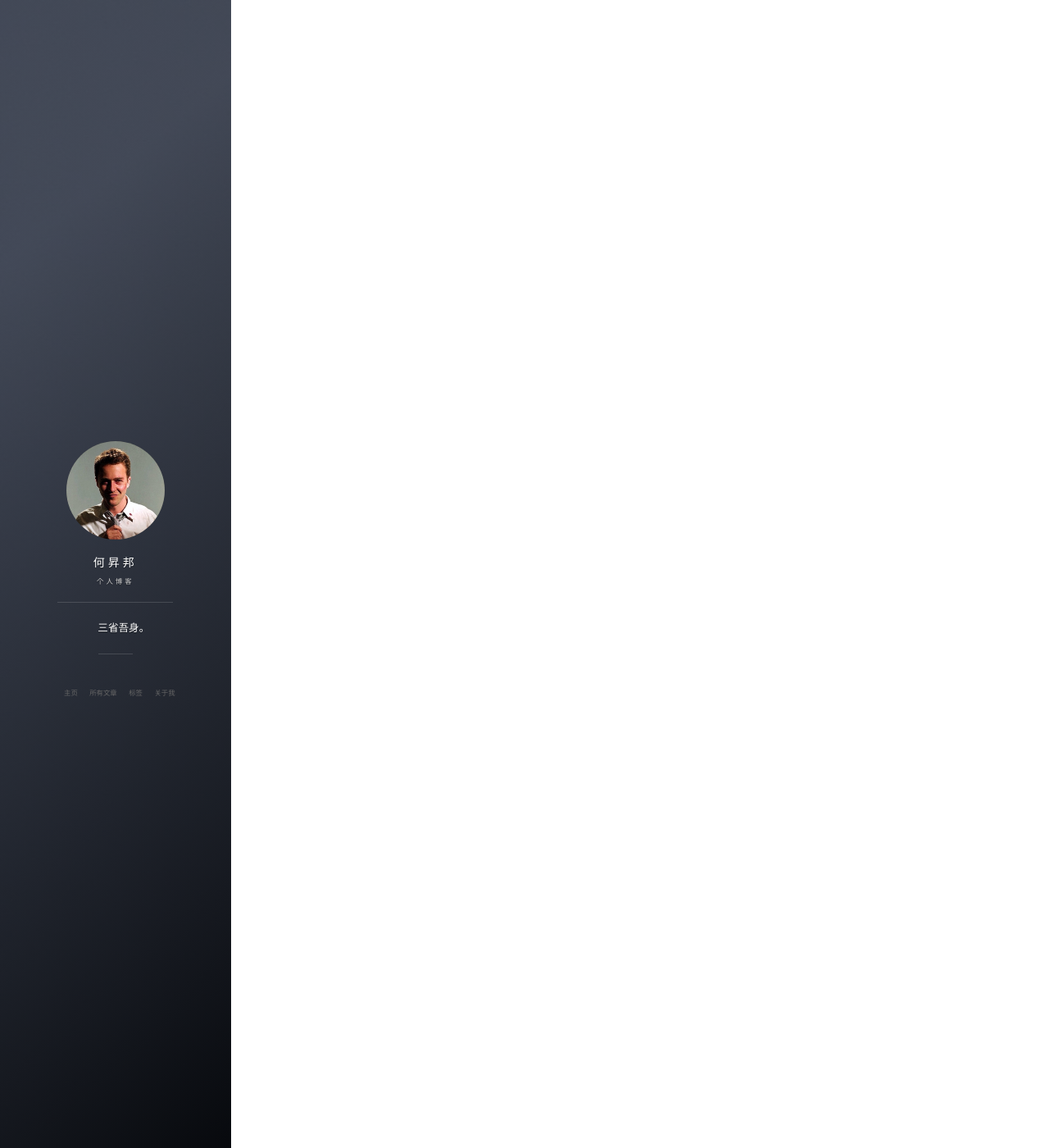
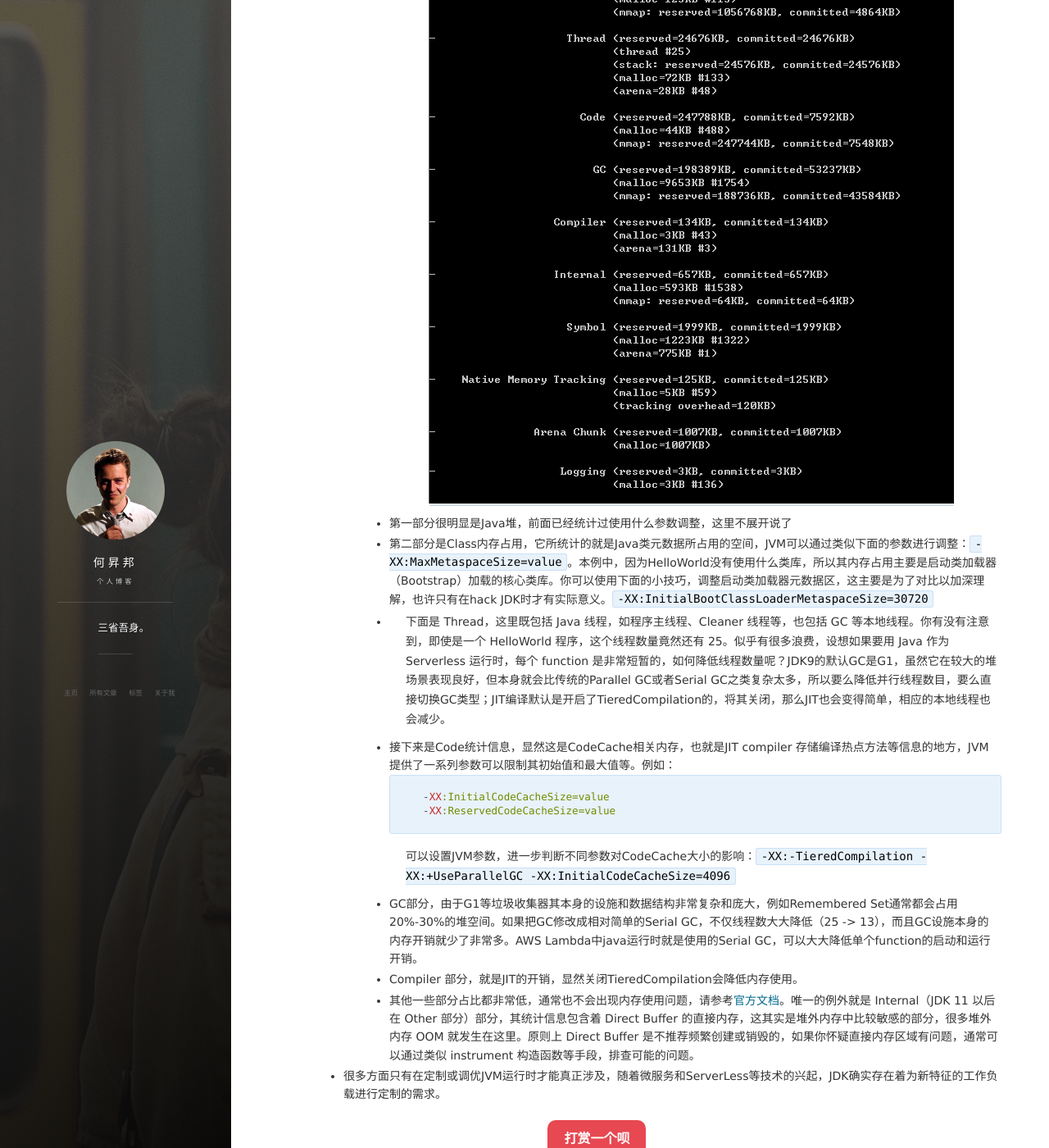
Before and after one commit to heshengbang/heshengbang.github.io, a Jekyll site: the page built from _posts/2018-7-5-第26讲-如何监控和诊断JVM堆内和堆外内存使用？.md, in a window 1280 px wide and 1400 px high, scrolled down 3077 px. Shown: the whole window at 82% size. Built offline with Jekyll 4.4.1, drawn with Linux system fonts in a browser that asks for light colours; nearby versions of some CDN libraries; comment, search, counter and statistics services are not loaded; some of the changed text lies outside the part shown.

Commit message:
add files

````diff
--- a/_posts/2018-7-5-第26讲-如何监控和诊断JVM堆内和堆外内存使用？.md
+++ b/_posts/2018-7-5-第26讲-如何监控和诊断JVM堆内和堆外内存使用？.md
@@ -23,12 +23,12 @@ tags: Java核心技术36讲笔记
 
 ### JVM 参数和工具
 - 对于堆内存，常见的是老年代和新生代的划分，其内部结构随着JVM的发展和新GC方式的引入，可以有不同角度的理解，下图就是年代视角的堆结构示意图。
-![堆内存结构划分](http://堆内存结构划分.png)
+![堆内存结构划分](https://github.com/heshengbang/heshengbang.github.io/raw/master/images/jvm/堆内存结构划分.png)
   按照通常的 GC 年代方式划分，Java 堆内分为：
 	- 新生代：新生代是大部分对象创建和销毁的区域，在通常的 Java 应用中，绝大部分对象生命周期都是很短暂的。其内部又分为 Eden 区域，作为对象初始分配的区域；两个 Survivor，有时候也叫 from、to 区域，被用来放置从 Minor GC 中保留下来的对象。
 		- JVM 会随意选取一个 Survivor 区域作为“to”，然后会在 GC 过程中进行区域间拷贝，也就是将 Eden 中存活下来的对象和 from 区域的对象，拷贝到这个“to”区域。这种设计主要是为了防止内存的碎片化，并进一步清理无用对象。
 		- 从内存模型而不是垃圾收集的角度，对 Eden 区域继续进行划分，Hotspot JVM 还有一个概念叫做 Thread Local Allocation Buffer（TLAB），所有 OpenJDK 衍生出来的 JVM 都提供了 TLAB 的设计。这是 JVM 为每个线程分配的一个私有缓存区域，否则，多线程同时分配内存时，为避免操作同一地址，可能需要使用加锁等机制，进而影响分配速度，可以参考下面的示意图。从图中可以看出，TLAB 仍然在堆上，它是分配在 Eden 区域内的。其内部结构比较直观易懂，start、end 就是起始地址，top（指针）则表示已经分配到哪里了。所以我们分配新对象，JVM 就会移动 top，当 top 和 end 相遇时，即表示该缓存已满，JVM 会试图再从 Eden 里分配一块儿。
-		![堆中Thread Local Allocation Buffer分配方式](http://堆中Thread_Local_Allocation_Buffer分配方式.png)
+		![堆中Thread Local Allocation Buffer分配方式](https://github.com/heshengbang/heshengbang.github.io/raw/master/images/jvm/堆中Thread_Local_Allocation_Buffer分配方式.png)
 
 	- 老年代：放置长生命周期的对象，通常都是从 Survivor 区域拷贝过来的对象。当然，也有特殊情况，我们知道普通的对象会被分配在 TLAB 上；如果对象较大，JVM 会试图直接分配在 Eden 其他位置上；如果对象太大，完全无法在新生代找到足够长的连续空闲空间，JVM 就会直接分配到老年代。
 	- 永久代：这部分就是早期 Hotspot JVM 的方法区实现方式了，储存 Java 类元数据、常量池、Intern 字符串缓存，在 JDK 8 之后就不存在永久代这块儿了。
@@ -43,10 +43,33 @@ tags: Java核心技术36讲笔记
 - 在JVM内部，如果Xms小于Xmx，堆的大小并不会直接扩展到其上限，也就是说保留的空间（reserved）大于实际能够使用的空间（committed）。当内存需求不断增长的时候，JVM会逐渐扩展新生代等区域的大小，所以Virtual区域代表的就是暂时不可用（uncommitted）的空间。
 
 - 在JMC或JConsole的内存管理界面，会统计部分非堆内存，但提供的信息相对有限，下图就是JMC活动内存池的截图。
-![JMC活动内存池的截图](http://JMC活动内存池的截图.png)
+![JMC活动内存池的截图](https://github.com/heshengbang/heshengbang.github.io/raw/master/images/jvm/JMC活动内存池的截图.png)
 
 - 依赖NMT特性对JVM进行分析，它所提供的详细分类信息，有助于理解JVM内部实现。
 	- 首先，开启NMT并选择summary模式，
 	```
 	-XX:NativeMemoryTracking=summary
     ```
+      为了方便获取和对比NMT输出，选择在应用退出时打印NMT统计信息
+    ```
+    -XX:+UnlockDiagnosticVMOptions -XX:+PrintNMTStatistics
+    ```
+    - 然后，执行一个简单的标准输出打印HelloWorld的程序，就可以得到如下的输出
+    ![NMT统计信息](https://github.com/heshengbang/heshengbang.github.io/raw/master/images/jvm/NMT统计信息.png)
+
+		- 第一部分很明显是Java堆，前面已经统计过使用什么参数调整，这里不展开说了
+		- 第二部分是Class内存占用，它所统计的就是Java类元数据所占用的空间，JVM可以通过类似下面的参数进行调整：`-XX:MaxMetaspaceSize=value`。本例中，因为HelloWorld没有使用什么类库，所以其内存占用主要是启动类加载器（Bootstrap）加载的核心类库。你可以使用下面的小技巧，调整启动类加载器元数据区，这主要是为了对比以加深理解，也许只有在hack JDK时才有实际意义。`-XX:InitialBootClassLoaderMetaspaceSize=30720`
+		- 下面是 Thread，这里既包括 Java 线程，如程序主线程、Cleaner 线程等，也包括 GC 等本地线程。你有没有注意到，即使是一个 HelloWorld 程序，这个线程数量竟然还有 25。似乎有很多浪费，设想如果要用 Java 作为 Serverless 运行时，每个 function 是非常短暂的，如何降低线程数量呢？JDK9的默认GC是G1，虽然它在较大的堆场景表现良好，但本身就会比传统的Parallel GC或者Serial GC之类复杂太多，所以要么降低并行线程数目，要么直接切换GC类型；JIT编译默认是开启了TieredCompilation的，将其关闭，那么JIT也会变得简单，相应的本地线程也会减少。
+
+		- 接下来是Code统计信息，显然这是CodeCache相关内存，也就是JIT compiler 存储编译热点方法等信息的地方，JVM提供了一系列参数可以限制其初始值和最大值等。例如：
+		```
+        -XX:InitialCodeCacheSize=value
+        -XX:ReservedCodeCacheSize=value
+        ```
+		  可以设置JVM参数，进一步判断不同参数对CodeCache大小的影响：`-XX:-TieredCompilation -XX:+UseParallelGC -XX:InitialCodeCacheSize=4096`
+
+		- GC部分，由于G1等垃圾收集器其本身的设施和数据结构非常复杂和庞大，例如Remembered Set通常都会占用20%-30%的堆空间。如果把GC修改成相对简单的Serial GC，不仅线程数大大降低（25 -> 13），而且GC设施本身的内存开销就少了非常多。AWS Lambda中java运行时就是使用的Serial GC，可以大大降低单个function的启动和运行开销。
+		- Compiler 部分，就是JIT的开销，显然关闭TieredCompilation会降低内存使用。
+		- 其他一些部分占比都非常低，通常也不会出现内存使用问题，请参考[官方文档](https://docs.oracle.com/javase/8/docs/technotes/guides/troubleshoot/tooldescr022.html#BABCBGFA)。唯一的例外就是 Internal（JDK 11 以后在 Other 部分）部分，其统计信息包含着 Direct Buffer 的直接内存，这其实是堆外内存中比较敏感的部分，很多堆外内存 OOM 就发生在这里。原则上 Direct Buffer 是不推荐频繁创建或销毁的，如果你怀疑直接内存区域有问题，通常可以通过类似 instrument 构造函数等手段，排查可能的问题。
+
+- 很多方面只有在定制或调优JVM运行时才能真正涉及，随着微服务和ServerLess等技术的兴起，JDK确实存在着为新特征的工作负载进行定制的需求。
````
Also changed, not shown: images/1background-cover1.jpg (deleted), images/background-cover.jpg, images/jvm/NMT统计信息.png (added).
